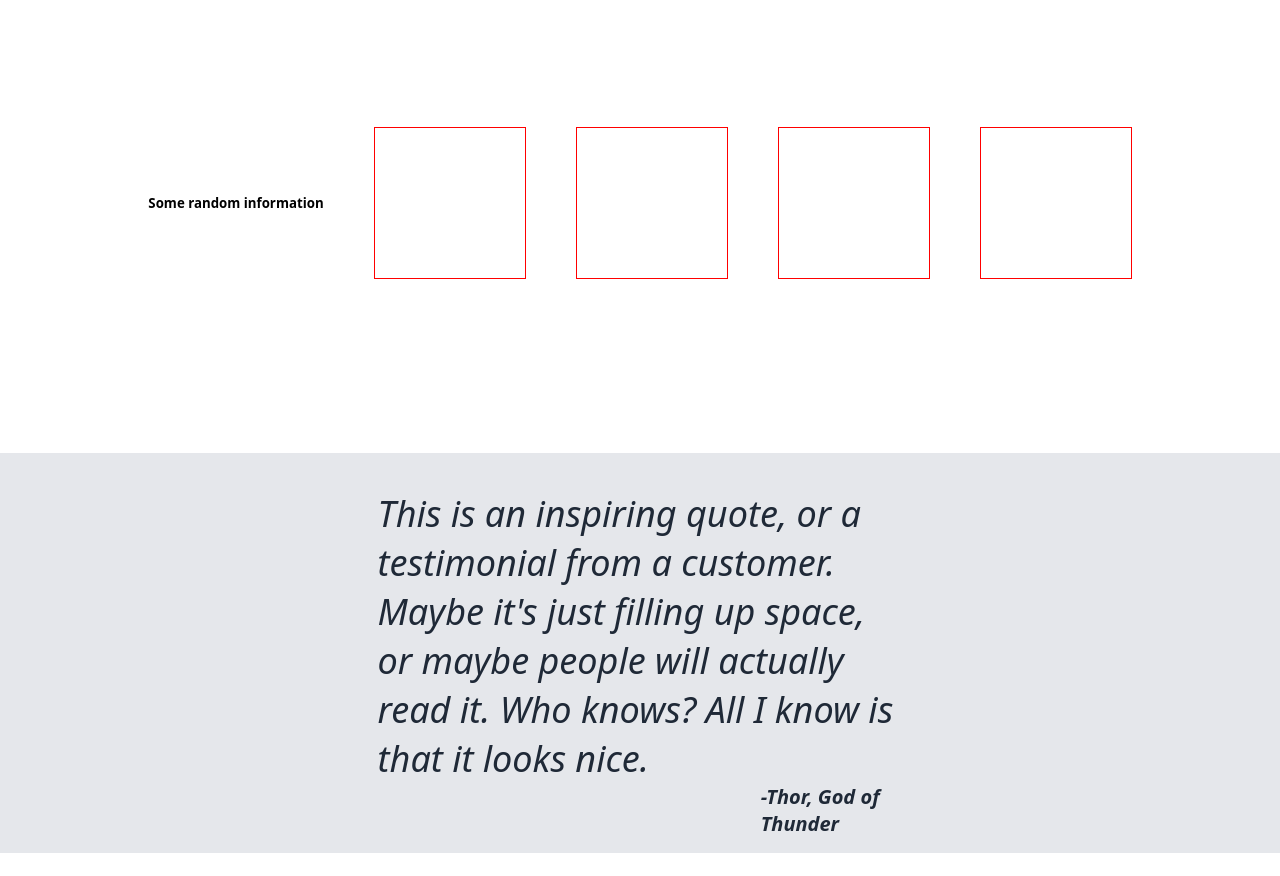
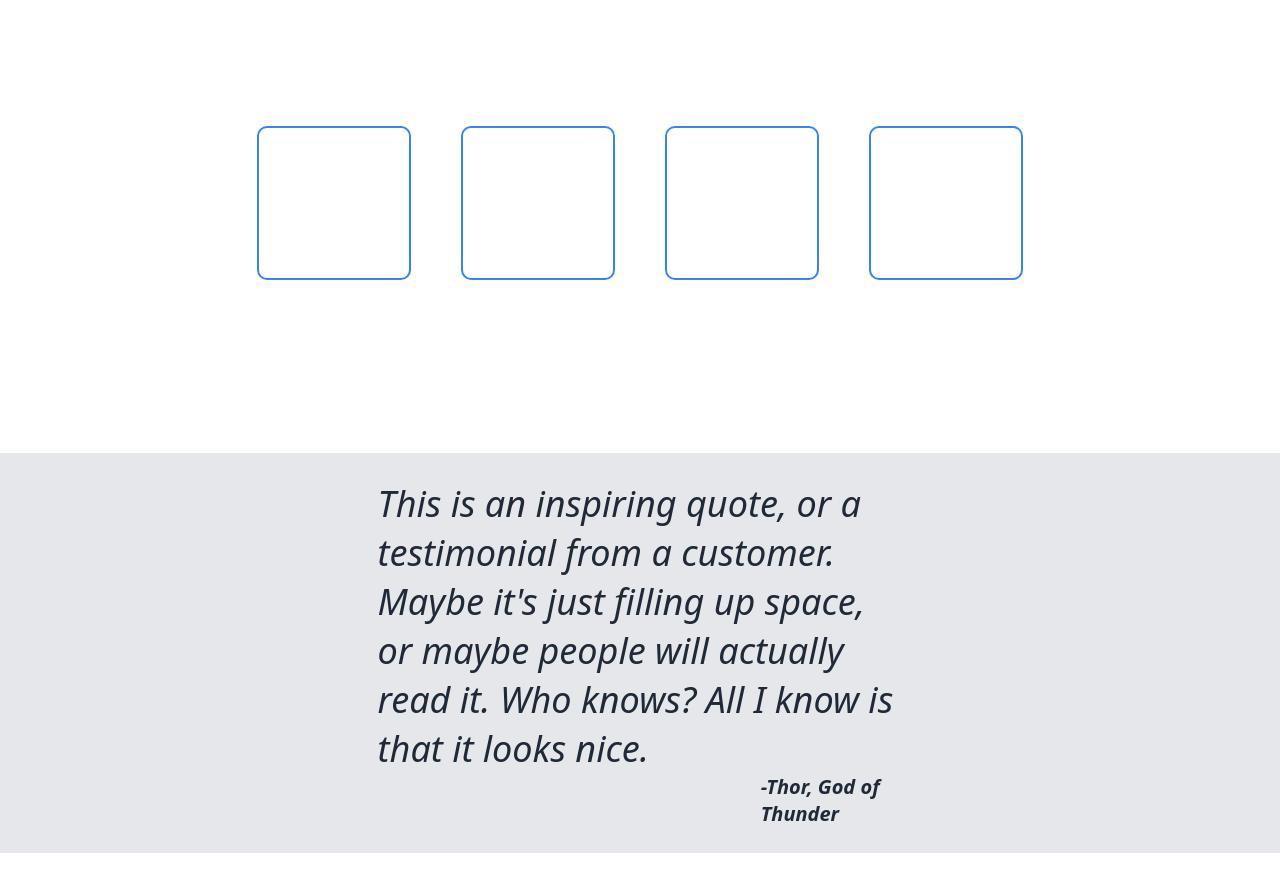
Before and after one commit to chrisitoo/Odin-Landing-Page, a plain HTML site: page index.html in a window 1280 px wide. Shown: the part 547-1423 px from the top of the page. Drawn offline with Linux system fonts and the light colour scheme.

Commit message:
Finish first section of the main sections

```diff
--- a/index.html
+++ b/index.html
@@ -44,13 +44,20 @@
 
     <div class="main-sections">
       <div class="first-section">
-        <div class="info-header"><h5>Some random information</h5></div>
 
-        <div class="box"></div>
-        <div class="box"></div>
-        <div class="box"></div>
-        <div class="box"></div>
-      </div>
+
+
+        <div class = first-section-flex-container>
+
+          <div class="box"></div>
+          <div class="box"></div>
+          <div class="box"></div>
+          <div class="box"></div>
+
+        </div>
+
+
+        </div>
 
       <div class="second-section">
         <div class="quote">
--- a/styles.css
+++ b/styles.css
@@ -113,25 +113,35 @@ header {
   flex-direction: column;
 }
 
-.first-section,
 .second-section,
 .third-section {
+  display:flex;
   display: flex;
-  flex-wrap: wrap;
   height: 400px;
 }
 
 .first-section {
+  display:flex;
   justify-content: center;
-  align-items: center;
+  height: 400px;
   padding: 50px;
   gap: 50px;
+}
+
+.first-section-flex-container {
+display:flex;
+justify-content: center;
+align-items:center;
+flex-wrap: wrap;
+gap: 50px;
+width: 800px;
 }
 
 .box {
   height: 150px;
   width: 150px;
-  border: 1px solid red;
+  border-radius: 10px;
+  border: 2px solid #3882F6;
 }
 
 .second-section {
@@ -174,7 +184,7 @@ header {
   background-color: #3882F6;
   border-radius: 15px;
   width: 70%;
-  height: 100px;
+  height: 125px;
 
 }
 
```
